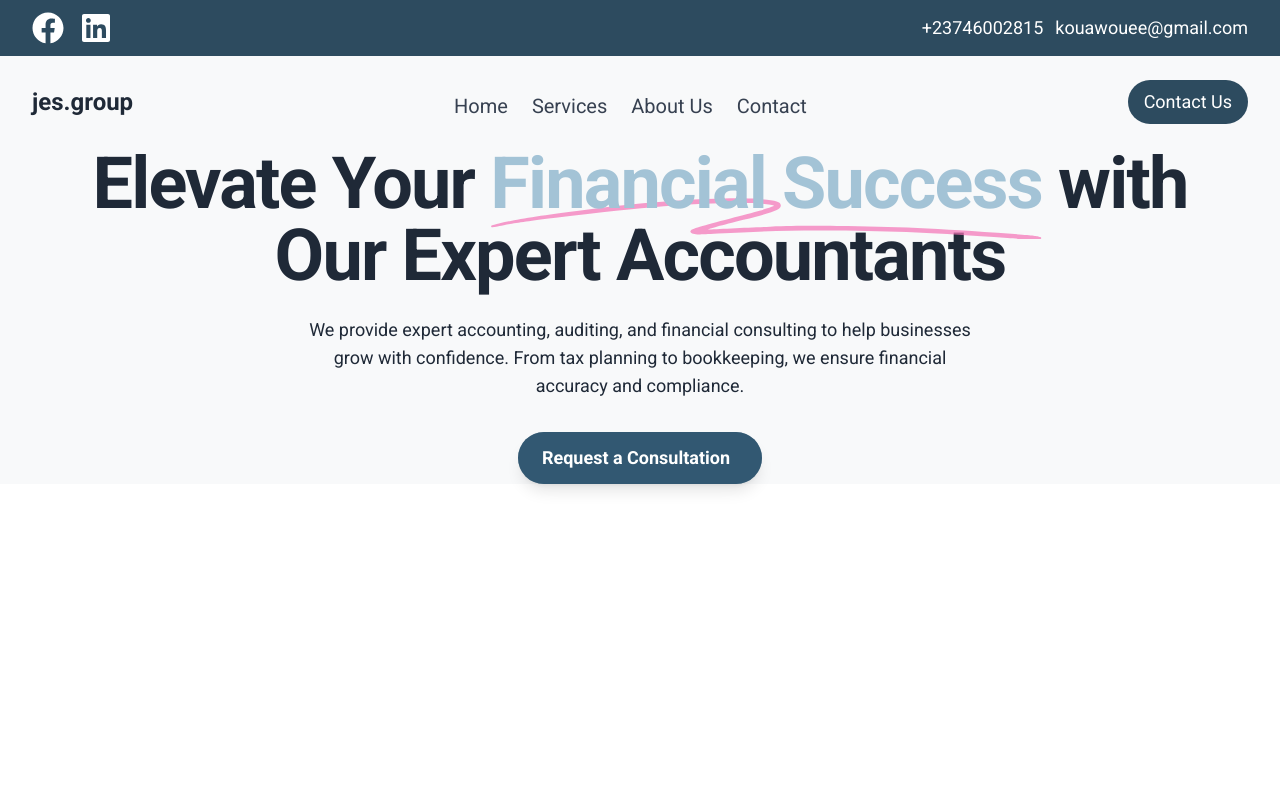
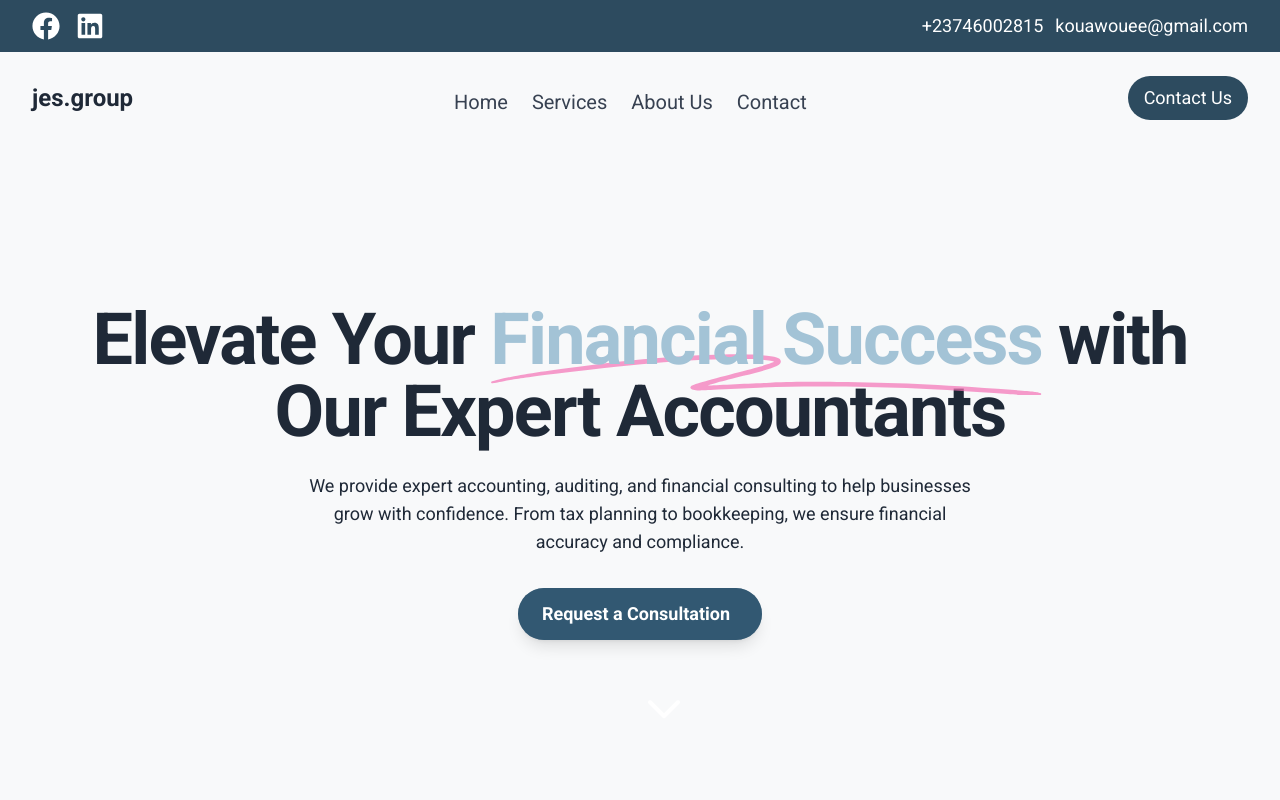
Before and after one commit to KRusselAlex/tax_react_frontend, a React (Vite) app: page / in a window 1280 px wide. Shown: the top 800 px of the page. Built offline with nearby package versions, Linux system fonts and the light colour scheme; a web font is replaced by a local one.

Commit message:
hero section

```diff
--- a/src/components/landing/Hero.tsx
+++ b/src/components/landing/Hero.tsx
@@ -1,11 +1,9 @@
 const Hero = () => {
   return (
-    <div>
-      {/* <!-- Middle Section --> */}
-      <section className="w-full flex items-center justify-center h-full  bg-secondaryColor">
+    <section className="w-full flex items-center justify-center flex-grow overflow-hidden bg-secondaryColor">
       {/* <!-- Content --> */}
       <div className="relative z-10 container mx-auto px-1 md:px-16 text-center text-gray-800">
-          <h1 className="mb-6 text-4xl font-bold tracking-tight sm:text-4xl md:text-6xl lg:text-7xl">
+        <h1 className="mb-6 text-4xl font-bold tracking-tight sm:text-5xl md:text-6xl lg:text-7xl">
           Elevate Your{" "}
           <span className="relative whitespace-nowrap text-[#a3c3d6]">
             <svg
@@ -63,7 +61,6 @@ const Hero = () => {
         </a>
       </div>
     </section>
-    </div>
   );
 };
 
--- a/src/components/landing/Navbar.tsx
+++ b/src/components/landing/Navbar.tsx
@@ -22,14 +22,14 @@ export default function Navbar() {
               target="_blank"
               rel="noopener noreferrer"
             >
-              <FaFacebook size={32} />
+              <FaFacebook size={28} />
             </a>
             <a
               href="https://www.linkedin.com"
               target="_blank"
               rel="noopener noreferrer"
             >
-              <FaLinkedin size={32} />
+              <FaLinkedin size={28} />
             </a>
           </div>
 
--- a/src/pages/landingPage/Home.tsx
+++ b/src/pages/landingPage/Home.tsx
@@ -16,9 +16,9 @@ const Home = () => {
   // const { t } = useTranslation()
   return (
     <div>
-      <div className="min-h-screen h-full">
+      <div className="min-h-screen h-full flex flex-col">
         <Navbar />
-        <Hero />
+        <Hero className="flex-grow" />
       </div>
 
       <Service />
```
Lines whose indentation alone changed are shown as unchanged.
